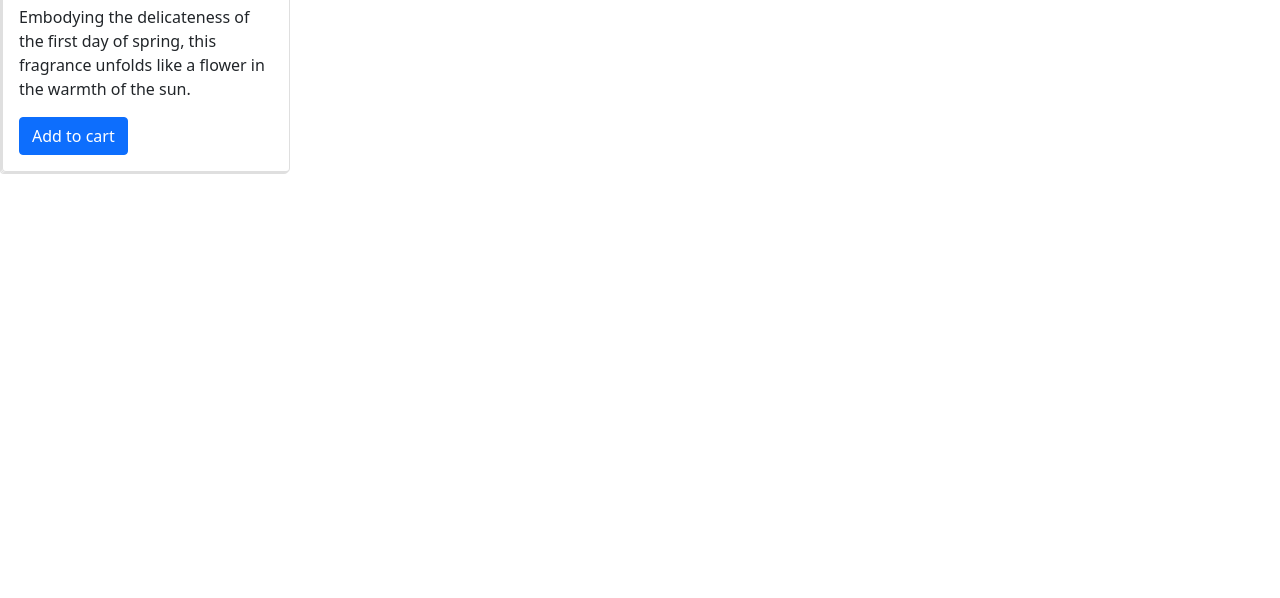
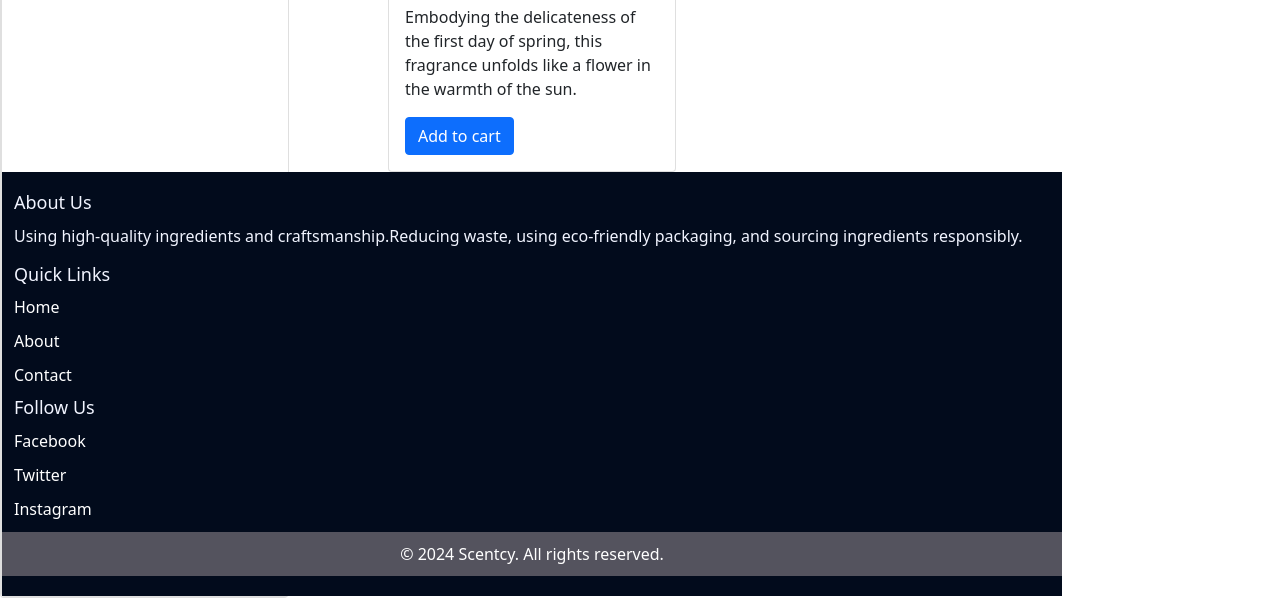
Before and after one commit to DJKHAN110/my_project, a plain HTML site: page index.html in a window 1280 px wide. Shown: the part 1346-1944 px from the top of the page. Before the commit the page ends 1520 px from the top, so only its background shows below. Drawn offline with nearby package versions, Linux system fonts and the light colour scheme.

Commit message:
adding a file in twist2

```diff
--- a/index.html
+++ b/index.html
@@ -43,7 +43,36 @@
               <p class="card-text"> Embodying the delicateness of the first day of spring, this fragrance unfolds like a flower in the warmth of the sun. </p>
               <a href="#" class="btn btn-primary">Add to cart</a>
         </div>
+  </div>
+  <footer class="footer">
+    <div class="container">
+      <div class="row">
+        <div class="col-md-4">
+          <h3>About Us</h3>
+          <p>Using high-quality ingredients and craftsmanship.Reducing waste, using eco-friendly packaging, and sourcing ingredients responsibly.</p>
+        </div>
+        <div class="col-md-4">
+          <h3>Quick Links</h3>
+          <ul>
+            <li><a href="#">Home</a></li>
+            <li><a href="#">About</a></li>
+            <li><a href="#">Contact</a></li>
+          </ul>
+        </div>
+        <div class="col-md-4">
+          <h3>Follow Us</h3>
+          <ul>
+            <li><a href="#"><i class="fa fa-facebook"></i> Facebook</a></li>
+            <li><a href="#"><i class="fa fa-twitter"></i> Twitter</a></li>
+            <li><a href="#"><i class="fa fa-instagram"></i> Instagram</a></li>
+          </ul>
+        </div>
+      </div>
+    </div>
+    <div class="copyright">
+      &copy; 2024 Scentcy. All rights reserved.
+    </div>
+  </footer>
 
-  </div>
 </body>
 </html>
--- a/style.css
+++ b/style.css
@@ -49,3 +49,48 @@ nav ul li a{
     display: flex;
     flex-wrap: wrap;
 }
+.footer {
+    background-color: #020b1c;
+    color: #f1f4ff;
+    padding: 20px 0px;
+  }
+  .footer .container {
+    height: 320px;
+    width: 1060px;
+    max-width: 1200px;
+    margin: 0 auto;
+  }
+  .footer .row {
+    display: flex;
+    flex-wrap: wrap;
+    justify-content: space-between;
+  }
+  .footer .col-md-4 {
+    flex-basis: 100%;
+  }
+  .footer h3 {
+    font-size: 18px;
+    margin-bottom: 10px;
+  }
+  .footer ul {
+    list-style: none;
+    padding: 0;
+    margin: 0;
+}
+.footer li {
+  margin-bottom: 10px;
+}
+.footer a {
+  color: #fff;
+  text-decoration: none;
+}
+.footer a:hover {
+  color: #4c5262;
+}
+.copyright {
+  background-color: #54535e;
+  color: #fff;
+  text-align: center;
+  padding: 10px 0;
+  margin-top: 20px;
+}
```
